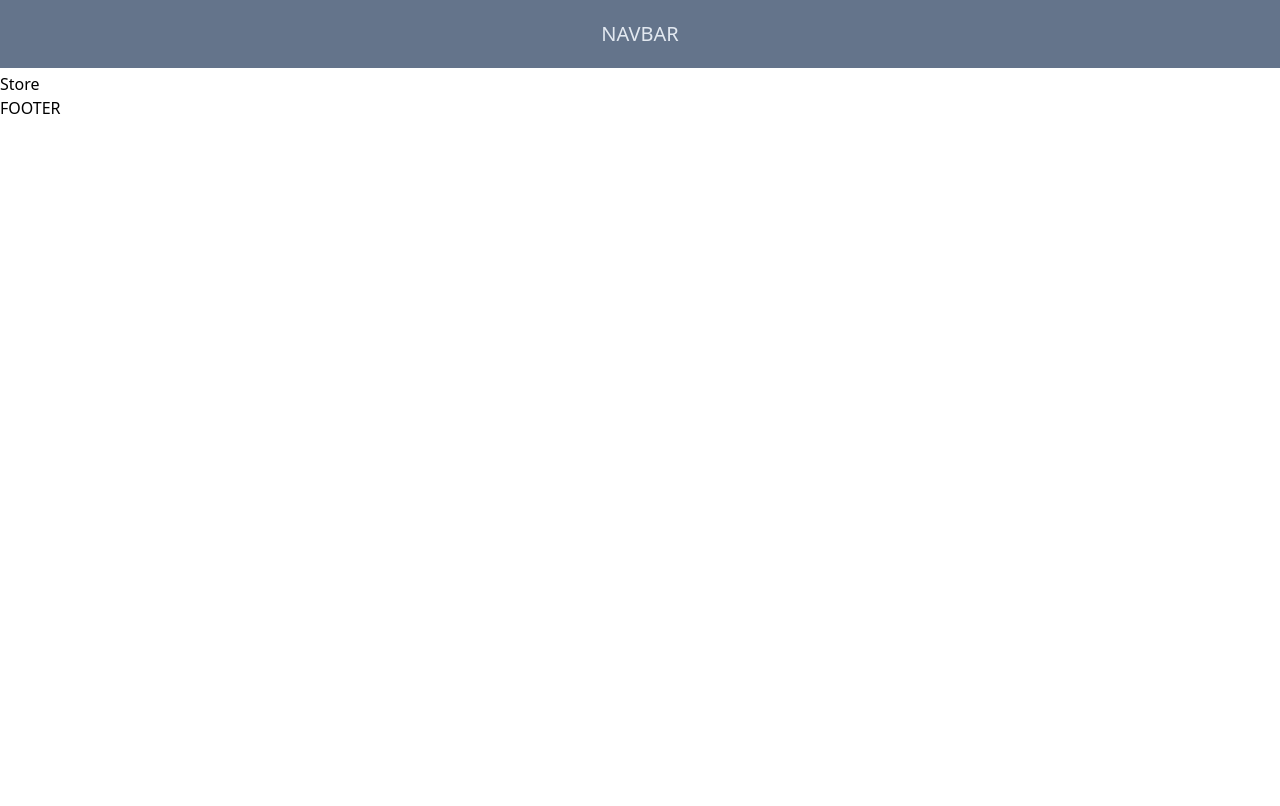
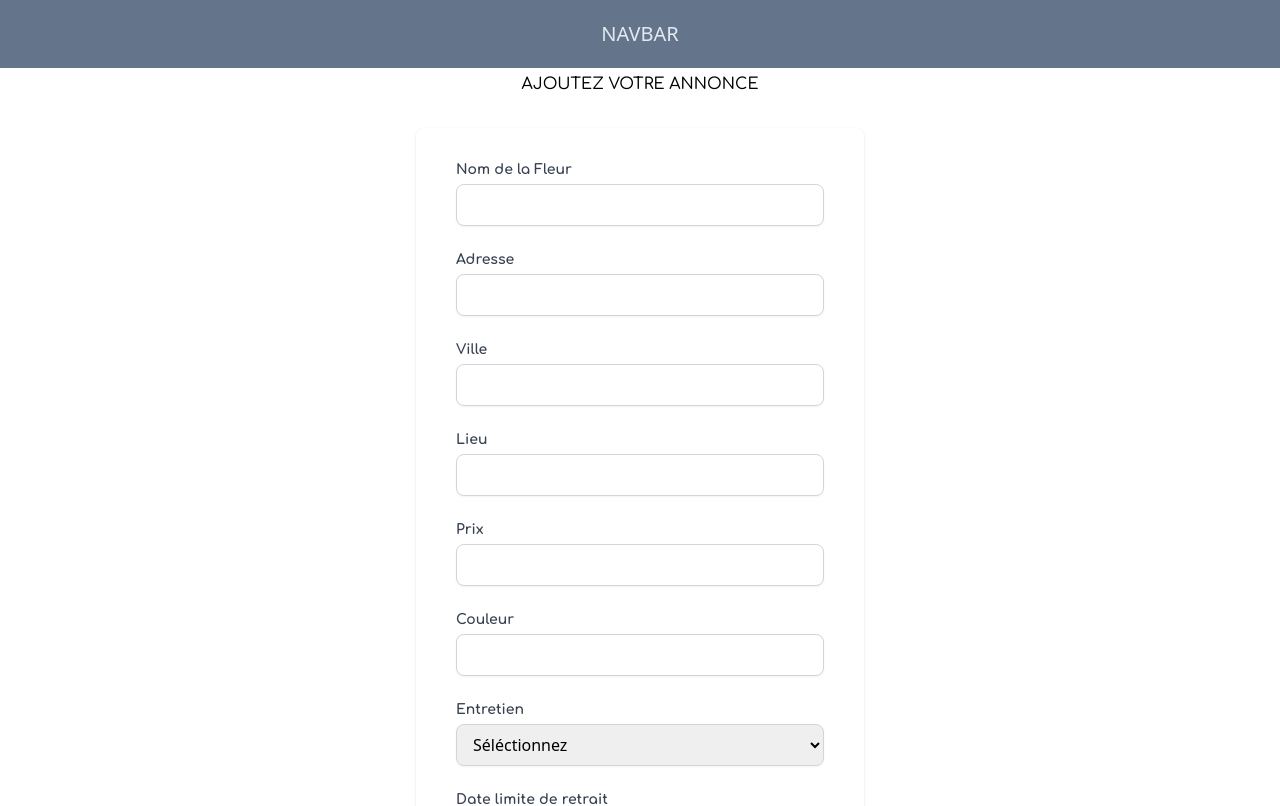
Before and after one commit to JacquesPoulin/Landarea, a React (Vite) app: page /#/store in a window 1280 px wide. Before the commit this address led to /#/add. Shown: the top 806 px of the page. Built offline with nearby package versions, Linux system fonts and the light colour scheme.

Commit message:
created the form component

```diff
--- a/package.json
+++ b/package.json
@@ -10,6 +10,7 @@
     "fix": "prettier --write . && eslint --fix --ext .jsx ."
   },
   "dependencies": {
+    "@tailwindcss/forms": "^0.5.1",
     "prop-types": "^15.8.1",
     "react": "^17.0.2",
     "react-dom": "^17.0.2"
--- a/src/components/Form.jsx
+++ b/src/components/Form.jsx
@@ -1,11 +1,73 @@
 import React from "react";
+
 
 const Form = () => {
   return (
     <div>
-      <h1>Form component</h1>
+      <h1 className="display flex justify-center font-main">AJOUTEZ VOTRE ANNONCE</h1>
+      <div className="mt-8 sm:mx-auto sm:w-full sm:max-w-md">
+        <div className="bg-white py-8 px-6 shadow rounded-lg sm:px-10">
+          <form class="mb-0 space-y-6" action="#" method="POST">
+            <div>
+              <label for="Plants name" class="block text-sm font-primary text-gray-700 ">Nom de la Fleur</label>
+              <div className="mt-1">
+                <input id="nom" name="nom" type="text" autoComplete="nom" required class="w-full border border-gray-300 px-3 py-2 rounded-lg shadow-sm focus: outline-none focus:border-x-blue-400 focus:ring focus:ring-blue-400" />
+              </div>
+            </div>
+            <div>
+              <label for="adress" class="block text-sm font-primary text-gray-700 ">Adresse </label>
+              <div className="mt-1">
+                <input id="adress" name="adress" type="text" autoComplete="adress" required class="w-full border border-gray-300 px-3 py-2 rounded-lg shadow-sm focus: outline-none focus:border-blue-400 focus:ring focus:ring-blue-400" />
+              </div>
+            </div>
+            <div>
+              <label for="city" class="block text-sm font-primary text-gray-700 ">Ville </label>
+              <div className="mt-1">
+                <input id="city" name="city" type="text" autoComplete="city" required class="w-full border border-gray-300 px-3 py-2 rounded-lg shadow-sm focus: outline-none focus:border-blue-400 focus:ring focus:ring-blue-400" />
+              </div>
+            </div>
+            <div>
+              <label for="place" class="block text-sm font-primary text-gray-700 ">Lieu </label>
+              <div className="mt-1">
+                <input id="place" name="place" type="text" autoComplete="place" required class="w-full border border-gray-300 px-3 py-2 rounded-lg shadow-sm focus: outline-none focus:border-blue-400 focus:ring focus:ring-blue-300" />
+              </div>
+            </div>
+            <div>
+              <label for="price" class="block text-sm font-primary text-gray-700 ">Prix </label>
+              <div className="mt-1">
+                <input id="price" name="price" type="text" autoComplete="price" required class="w-full border border-gray-300 px-3 py-2 rounded-lg shadow-sm focus: outline-none focus:border-blue-400 focus:ring focus:ring-blue-400" />
+              </div>
+            </div>
+            <div>
+              <label for="color" class="block text-sm font-primary text-gray-700 ">Couleur </label>
+              <div className="mt-1">
+                <input id="color" name="color" type="text" autoComplete="color" required class="w-full border border-gray-300 px-3 py-2 rounded-lg shadow-sm focus: outline-none focus:border-blue-400 focus:ring focus:ring-blue-400" />
+              </div>
+            </div>
+            <div>
+              <label for="plantCare" class="block text-sm font-primary text-gray-700 ">Entretien</label>
+              <div className="mt-1">
+                <select name="plantCare" id="plantCare" class="w-full border border-gray-300 px-3 py-2 rounded-lg shadow-sm focus: outline-none focus:border-blue-400 focus:ring focus:ring-blue-400">
+                  <option value="">Séléctionnez</option>
+                  <option value="Intérieur">plante d'intérieur</option>
+                  <option value="Extérieur">plante d'éxterieur</option>
+                  <option value="Bassin">plante de bassin</option>
+                </select>
+              </div>
+            </div>
+            <div>
+              <label for="withdrawalLimit" class="block text-sm font-primary text-gray-700 ">Date limite de retrait </label>
+              <div className="mt-1">
+                <input id="withdrawalLimit" name="withdrawalLimit" type="text" autoComplete="withdrawalLimit" required class="w-full border border-gray-300 px-3 py-2 rounded-lg shadow-sm focus: outline-none focus:border-blue-400 focus:ring focus:ring-blue-400" />
+              </div>
+            </div>
+            <div>
+              <button type="submit" class="w-full flex justify-center py-2 px-4 border border-transparent rounded-md shadow-sm text-sm font-medium text-white bg-blue-400 hover:bg-blue-600 focus:outline-none focus:ring-2 focus:ring-offset-2 focus:ring-blue-400">Sing Up</button>
+            </div>
+          </form>
+        </div>
+      </div>
     </div>
   );
 };
-
 export default Form;
--- a/src/page/Add/Add.jsx
+++ b/src/page/Add/Add.jsx
@@ -1,9 +1,11 @@
 import React from "react";
+import Form from "../../components/Form";
 
 const Add = () => {
   return (
     <div>
       <h1>Add</h1>
+      <Form />
     </div>
   );
 };
--- a/tailwind.config.js
+++ b/tailwind.config.js
@@ -7,4 +7,6 @@ module.exports = {
       second: ["Comfortaa-Light"],
       regular: ["Comfortaa-Regular"],
     }}
-}};
+},
+Plugin: [require('@tailwindcss/forms')],
+};
```
Also changed, not shown: 1 other file (tests, documents, lock files or other folders).
